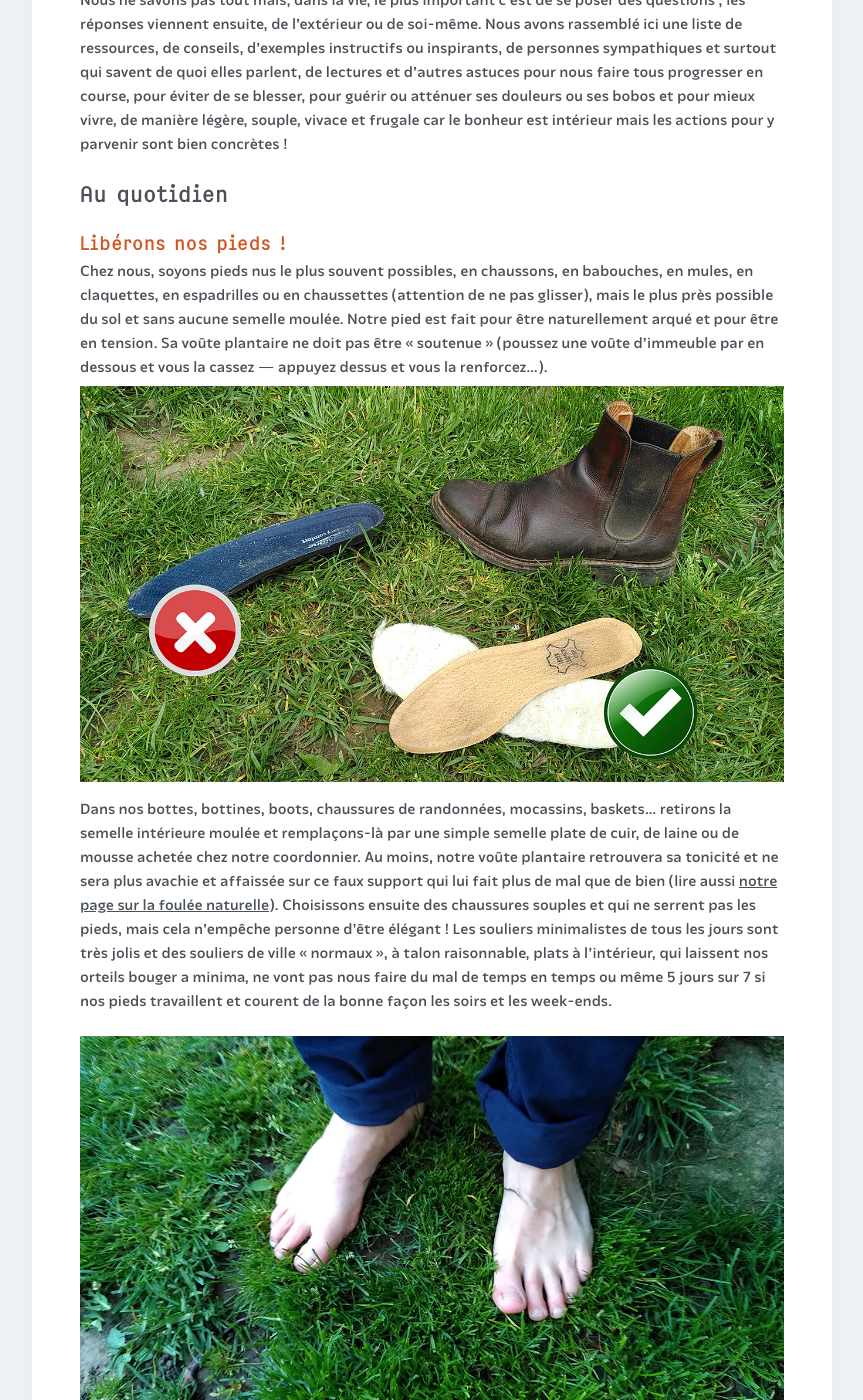
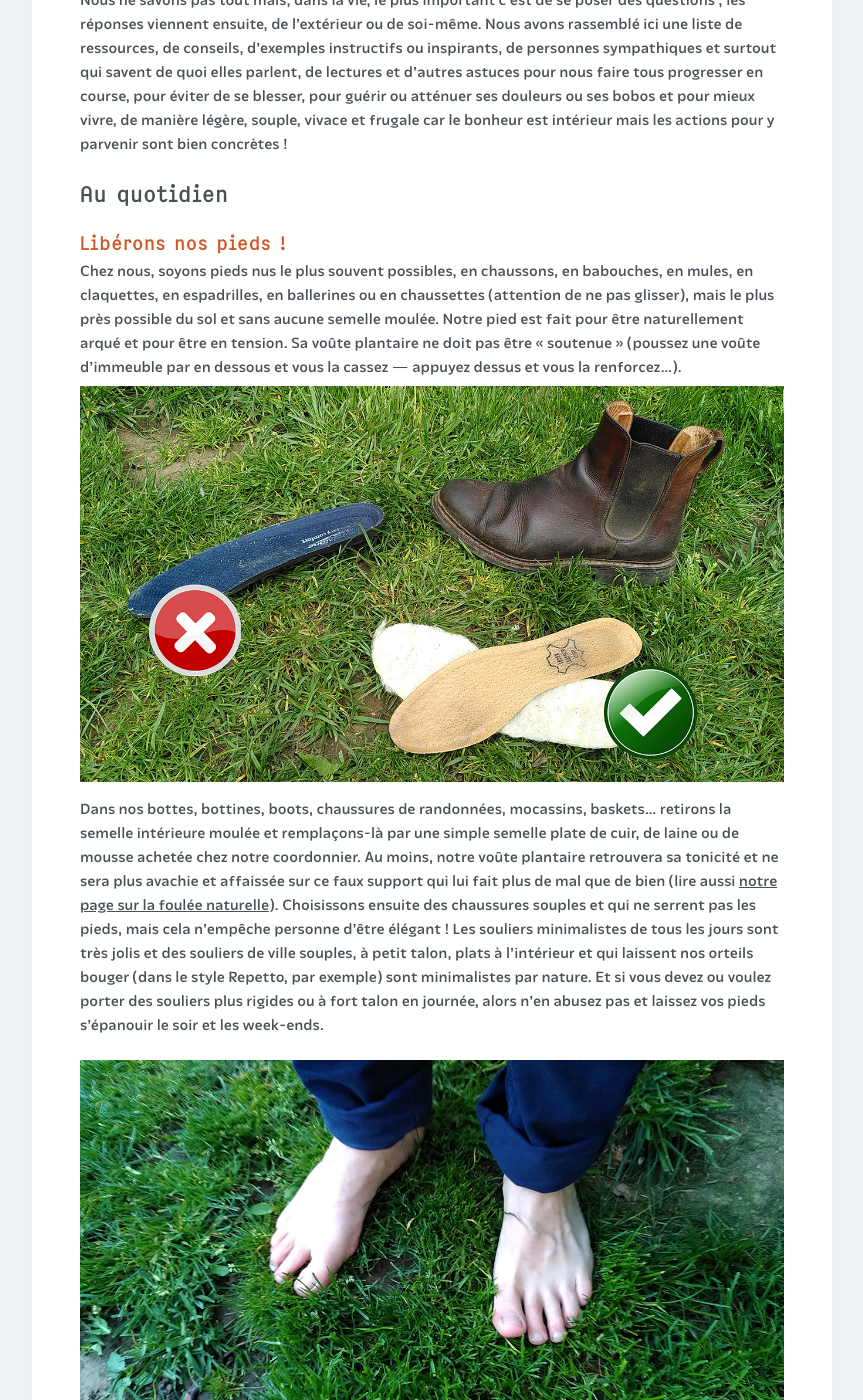
Before and after one commit to courirpaleo/courirpaleo.github.io, a Jekyll site: the page built from _pages/ressources.md, in a window 1280 px wide and 1400 px high, scrolled down 645 px. Shown: the whole window, without its empty margins (208-1071 px from the left). Built offline with Jekyll 4.4.1, drawn with Linux system fonts in a browser that asks for light colours; some web fonts are replaced.

Commit message:
Update ressources.md

```diff
--- a/_pages/ressources.md
+++ b/_pages/ressources.md
@@ -9,9 +9,9 @@
 ## Au quotidien
 
 ### Libérons nos pieds&nbsp;!
-Chez nous, soyons pieds nus le plus souvent possibles, en chaussons, en babouches, en mules, en claquettes, en espadrilles ou en chaussettes (attention de ne pas glisser), mais le plus près possible du sol et sans aucune semelle moulée. Notre pied est fait pour être naturellement arqué et pour être en tension. Sa voûte plantaire ne doit pas être «&nbsp;soutenue&nbsp;» (poussez une voûte d'immeuble par en dessous et vous la cassez&nbsp;&mdash;&nbsp;appuyez dessus et vous la renforcez...).
+Chez nous, soyons pieds nus le plus souvent possibles, en chaussons, en babouches, en mules, en claquettes, en espadrilles, en ballerines ou en chaussettes (attention de ne pas glisser), mais le plus près possible du sol et sans aucune semelle moulée. Notre pied est fait pour être naturellement arqué et pour être en tension. Sa voûte plantaire ne doit pas être «&nbsp;soutenue&nbsp;» (poussez une voûte d'immeuble par en dessous et vous la cassez&nbsp;&mdash;&nbsp;appuyez dessus et vous la renforcez...).
 ![Courir Paleo](/assets/images/CourirPaleo_semelles_bottines_1200px.jpg)
-Dans nos bottes, bottines, boots, chaussures de randonnées, mocassins, baskets... retirons la semelle intérieure moulée et remplaçons-là par une simple semelle plate de cuir, de laine ou de mousse achetée chez notre coordonnier. Au moins, notre voûte plantaire retrouvera sa tonicité et ne sera plus avachie et affaissée sur ce faux support qui lui fait plus de mal que de bien (lire aussi [notre page sur la foulée naturelle](/foulee-naturelle)). Choisissons ensuite des chaussures souples et qui ne serrent pas les pieds, mais cela n'empêche personne d'être élégant&nbsp;! Les souliers minimalistes de tous les jours sont très jolis et des souliers de ville «&nbsp;normaux&nbsp;», à talon raisonnable, plats à l'intérieur, qui laissent nos orteils bouger a minima, ne vont pas nous faire du mal de temps en temps ou même 5 jours sur 7 si nos pieds travaillent et courent de la bonne façon les soirs et les week-ends.
+Dans nos bottes, bottines, boots, chaussures de randonnées, mocassins, baskets... retirons la semelle intérieure moulée et remplaçons-là par une simple semelle plate de cuir, de laine ou de mousse achetée chez notre coordonnier. Au moins, notre voûte plantaire retrouvera sa tonicité et ne sera plus avachie et affaissée sur ce faux support qui lui fait plus de mal que de bien (lire aussi [notre page sur la foulée naturelle](/foulee-naturelle)). Choisissons ensuite des chaussures souples et qui ne serrent pas les pieds, mais cela n'empêche personne d'être élégant&nbsp;! Les souliers minimalistes de tous les jours sont très jolis et des souliers de ville souples, à petit talon, plats à l'intérieur et qui laissent nos orteils bouger (dans le style Repetto, par exemple) sont minimalistes par nature. Et si vous devez ou voulez porter des souliers plus rigides ou à fort talon en journée, alors n'en abusez pas et laissez vos pieds s'épanouir le soir et les week-ends.
 
 ![Courir Paleo](/assets/images/Courir-Paleo-pieds-nus-pelouse-1200px.jpg)
 Dès que possible, sentons et ressentons le sol, qu'il s'agisse d'herbe, de plancher, de carrelage, de feuilles... peu importe. Notre peau et tous nos récepteurs proprioceptifs nous aident à nous tenir en équilibre, à être tonique et dynamique. Plus nous nous coupons de nos sensations en éloignant et isolant nos pieds du sol par une grosse semelle, et plus nous le fragilisons, perdons en équilibre et en résistance. Pour se renforcer les ligaments, les muscles, les tendons et prévenir les entorses à la cheville, il faut justement courir avec des chaussures basses et plates et surtout pas montantes ou serrées, qui bloquent le fonctionnement naturel de la cheville et du pied&nbsp;!
```
